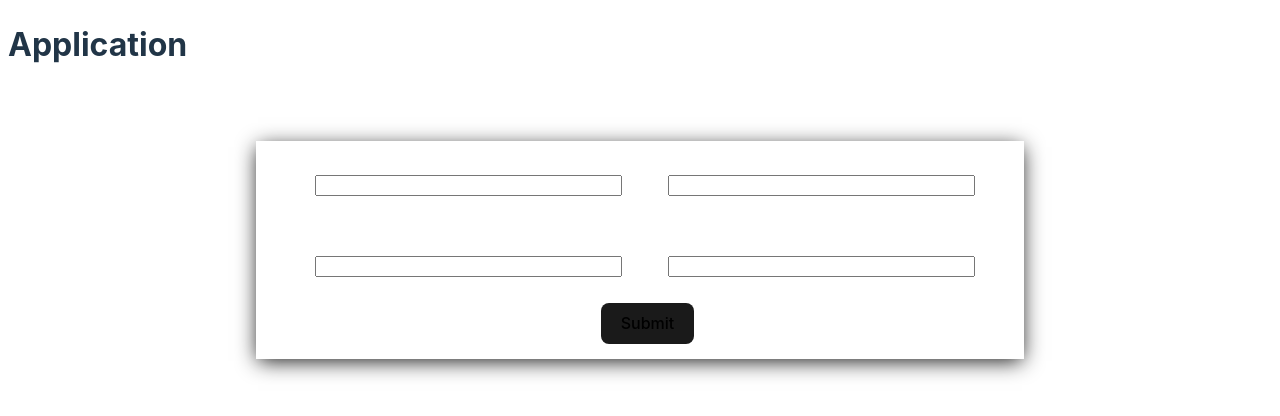
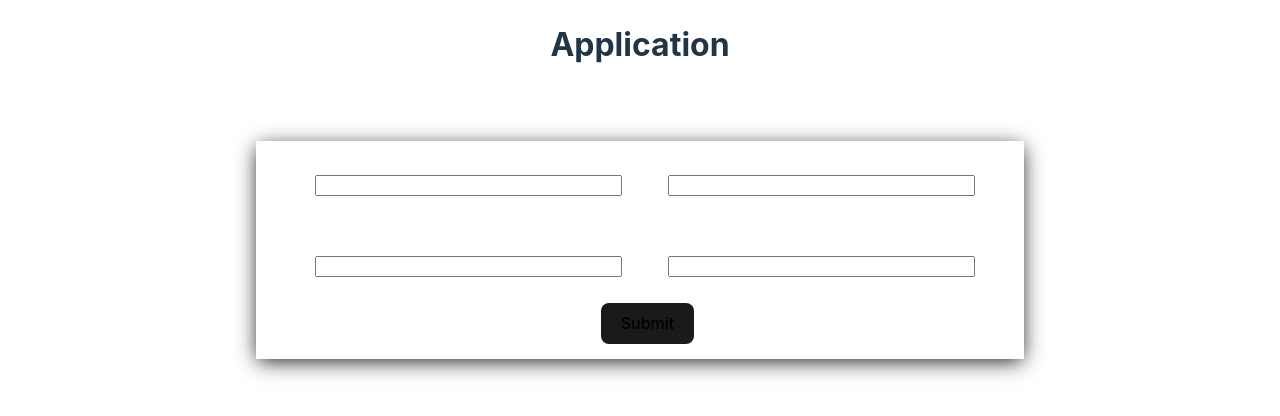
Before and after one commit to dhruv2253/CV-Application, a React (Vite) app: page / in a window 1280 px wide. Shown: the top 416 px of the page. Built offline with nearby package versions, Linux system fonts and the light colour scheme.

Commit message:
centered header

```diff
--- a/src/index.css
+++ b/src/index.css
@@ -14,7 +14,10 @@
   -webkit-text-size-adjust: 100%;
 }
 
-
+h1 {
+  display: flex;
+  justify-content: center;
+}
 
 @media (prefers-color-scheme: light) {
   :root {
```
